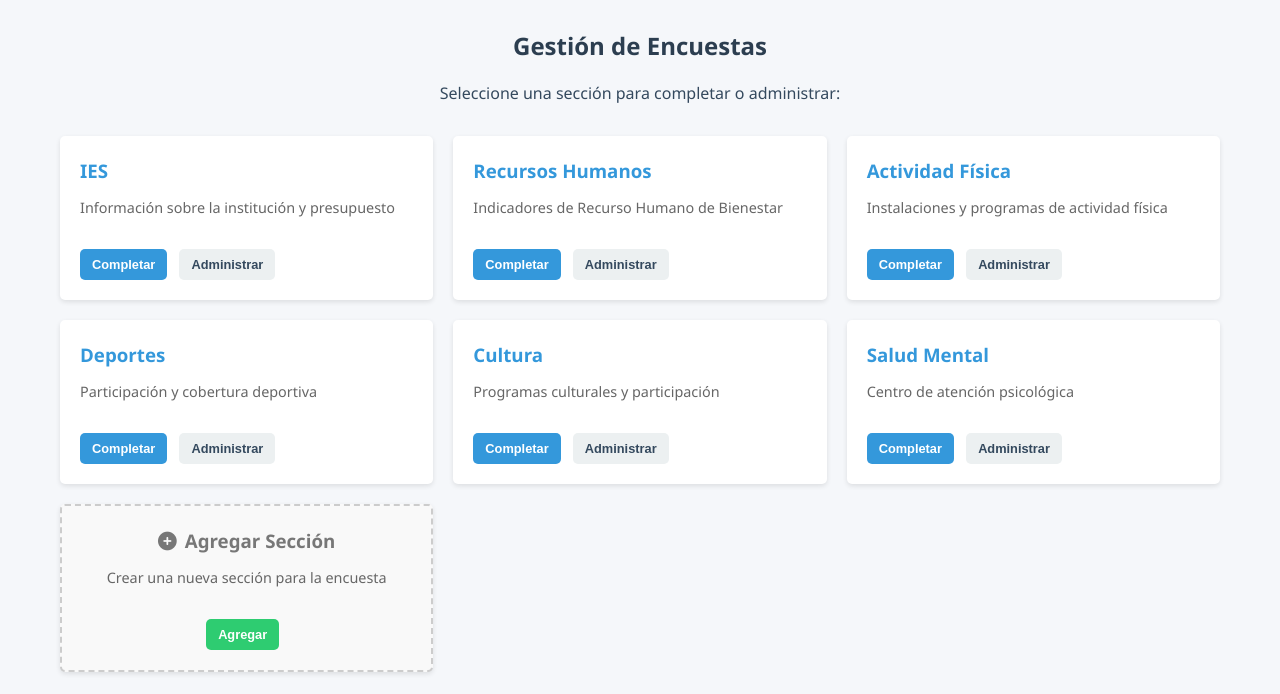
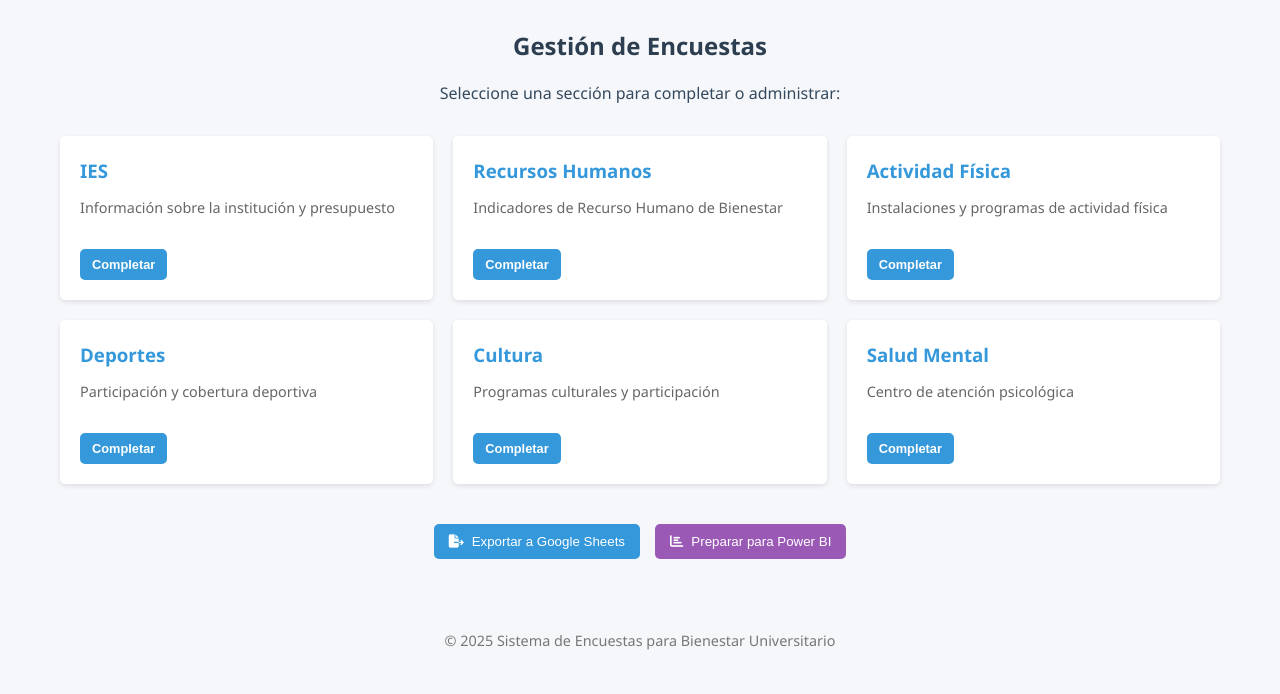
Before and after one commit to odjortiz/Survey_Open_Source, a plain HTML site: page index.html in a window 1280 px wide. Shown: the part 106-800 px from the top of the page. Drawn offline with Linux system fonts and the light colour scheme.

Commit message:
Add files via upload

```diff
--- a/index.html
+++ b/index.html
@@ -31,43 +31,45 @@
                         <h3>IES</h3>
                         <p>Información sobre la institución y presupuesto</p>
                         <button class="complete-btn" onclick="startSurvey('ies')">Completar</button>
-                        <button class="manage-btn" onclick="manageSection('ies')">Administrar</button>
+                        <!-- <button class="manage-btn" onclick="manageSection('ies')">Administrar</button>-->
                     </div>
                     <div class="section-card" data-section="rrhh">
                         <h3>Recursos Humanos</h3>
                         <p>Indicadores de Recurso Humano de Bienestar</p>
                         <button class="complete-btn" onclick="startSurvey('rrhh')">Completar</button>
-                        <button class="manage-btn" onclick="manageSection('rrhh')">Administrar</button>
+                        <!-- <button class="manage-btn" onclick="manageSection('rrhh')">Administrar</button>-->
                     </div>
                     <div class="section-card" data-section="actividadfisica">
                         <h3>Actividad Física</h3>
                         <p>Instalaciones y programas de actividad física</p>
                         <button class="complete-btn" onclick="startSurvey('actividadfisica')">Completar</button>
-                        <button class="manage-btn" onclick="manageSection('actividadfisica')">Administrar</button>
+                        <!-- <button class="manage-btn" onclick="manageSection('actividadfisica')">Administrar</button>-->
                     </div>
                     <div class="section-card" data-section="deportes">
                         <h3>Deportes</h3>
                         <p>Participación y cobertura deportiva</p>
                         <button class="complete-btn" onclick="startSurvey('deportes')">Completar</button>
-                        <button class="manage-btn" onclick="manageSection('deportes')">Administrar</button>
+                        <!-- <button class="manage-btn" onclick="manageSection('deportes')">Administrar</button>-->
                     </div>
                     <div class="section-card" data-section="cultura">
                         <h3>Cultura</h3>
                         <p>Programas culturales y participación</p>
                         <button class="complete-btn" onclick="startSurvey('cultura')">Completar</button>
-                        <button class="manage-btn" onclick="manageSection('cultura')">Administrar</button>
+                        <!-- <button class="manage-btn" onclick="manageSection('cultura')">Administrar</button>-->
                     </div>
                     <div class="section-card" data-section="saludmental">
                         <h3>Salud Mental</h3>
                         <p>Centro de atención psicológica</p>
                         <button class="complete-btn" onclick="startSurvey('saludmental')">Completar</button>
-                        <button class="manage-btn" onclick="manageSection('saludmental')">Administrar</button>
+                        <!-- <button class="manage-btn" onclick="manageSection('saludmental')">Administrar</button>-->
                     </div>
+                    <!--
                     <div class="section-card add-section">
                         <h3><i class="fas fa-plus-circle"></i> Agregar Sección</h3>
                         <p>Crear una nueva sección para la encuesta</p>
                         <button class="add-btn" onclick="showAddSectionModal()">Agregar</button>
                     </div>
+                    -->
                 </div>
 
                 <div class="admin-buttons">
```
